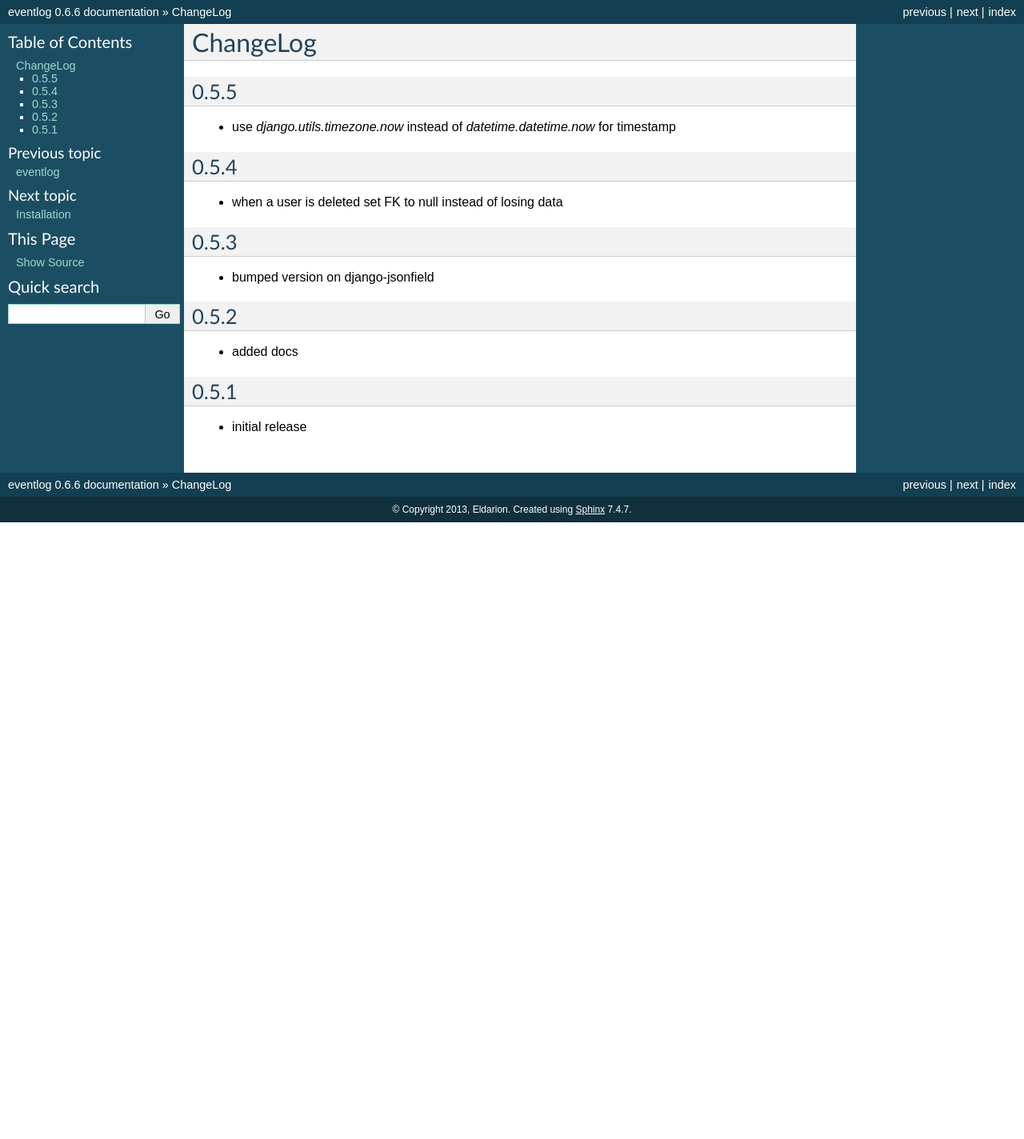
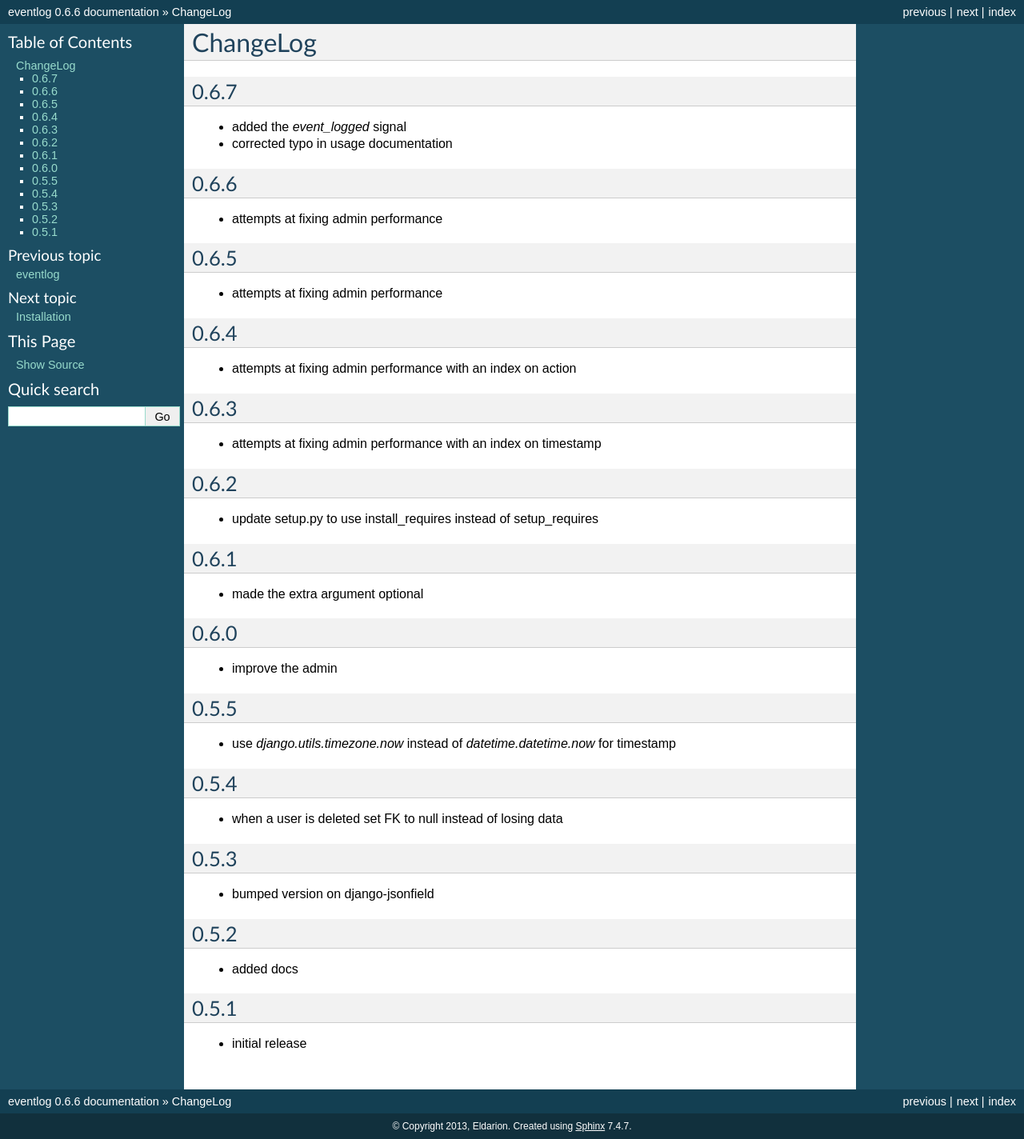
Before and after one commit to pinax/pinax-eventlog, a Sphinx documentation site: the page built from docs/changelog.rst, in a window 1280 px wide. Shown: the whole page at 80% size. Built offline with Sphinx 7.4.7, drawn with Linux system fonts in a browser that asks for light colours; before the commit the page ends 900 px from its top, so only the background shows below that.

Commit message:
Update CHANGELOG

```diff
--- a/docs/changelog.rst
+++ b/docs/changelog.rst
@@ -2,6 +2,53 @@
 
 ChangeLog
 =========
+
+0.6.7
+-----
+
+- added the `event_logged` signal
+- corrected typo in usage documentation
+
+0.6.6
+-----
+
+- attempts at fixing admin performance
+
+0.6.5
+-----
+
+- attempts at fixing admin performance
+
+
+0.6.4
+------
+
+- attempts at fixing admin performance with an index on action
+
+
+0.6.3
+-----
+
+- attempts at fixing admin performance with an index on timestamp
+
+
+0.6.2
+-----
+
+- update setup.py to use install_requires instead of setup_requires
+
+
+0.6.1
+-----
+
+- made the extra argument optional
+
+
+0.6.0
+-----
+
+- improve the admin
+
 
 0.5.5
 -----
```
